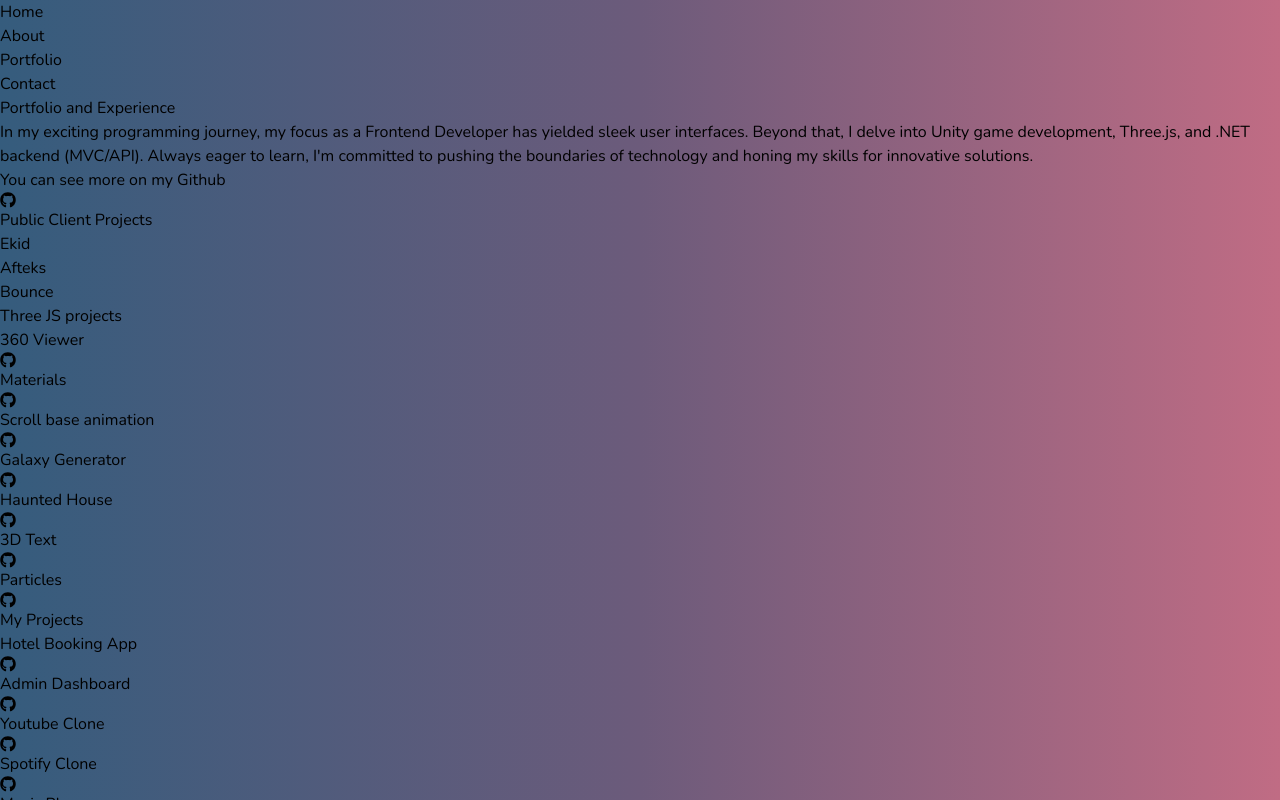
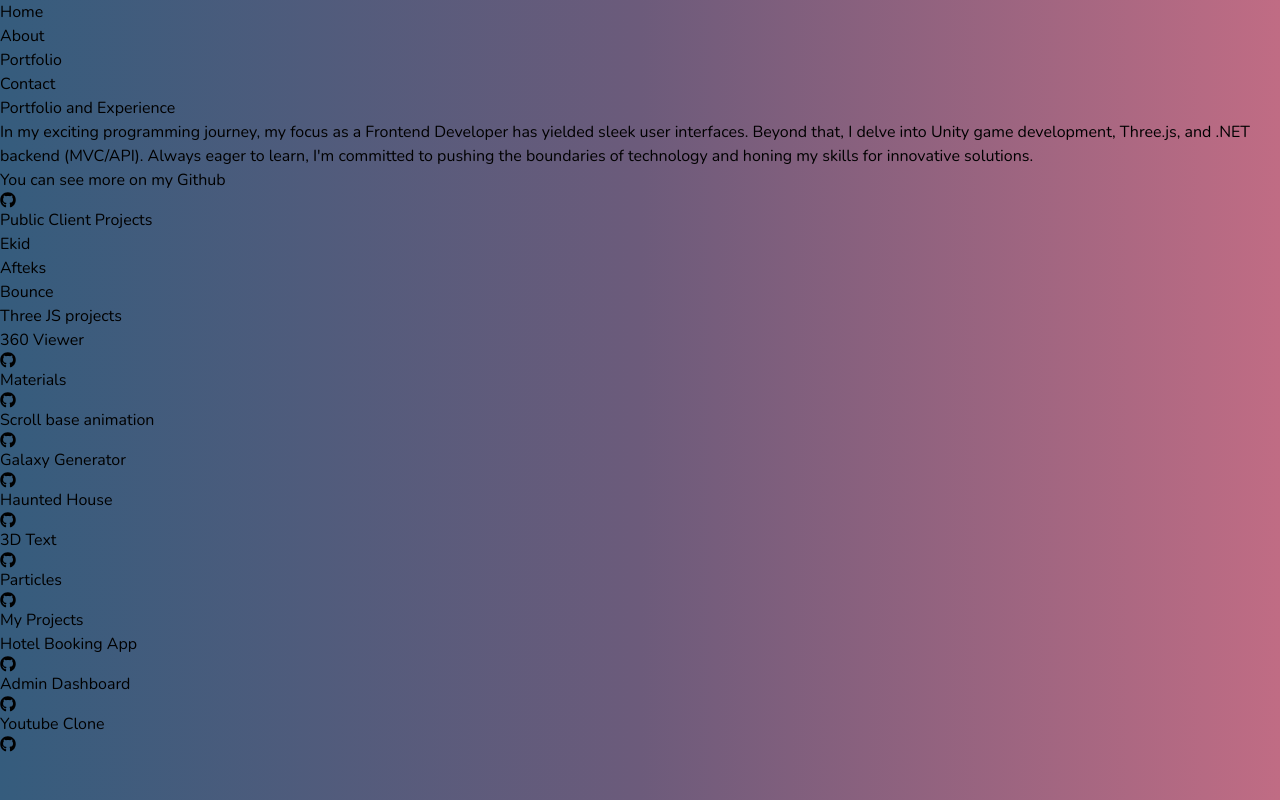
Before and after one commit to thefidanabdulla/thefidanabdulla-portfolio, a React (Vite) app: page /portfolio in a window 1280 px wide. Built offline with nearby package versions, Linux system fonts and the light colour scheme; a web font is replaced by a local one.

Commit message:
Update Portfolio.jsx

```diff
--- a/src/pages/Portfolio.jsx
+++ b/src/pages/Portfolio.jsx
@@ -239,40 +239,8 @@
                 <FaGithub/>
               </Link>
             </div>
-            <div
-                className="w-[300px] py-5 border-[2px] font-bold text-lg tracking-wide border-white rounded-sm bg-transparent hover:bg-[#ffffff50] transition-all duration-300 text-white flex flex-col items-center justify-center gap-3">
-              <Link
-                  target="_blank"
-                  to={"https://spotify-clone-nu-mocha.vercel.app/"}
-                  className="border-b border-white"
-              >
-                Spotify Clone
-              </Link>
-              <Link
-                  target="_blank"
-                  to={"https://github.com/thefidanabdulla/Spotify-Clone"}
-                  className="text-xl text-center"
-              >
-                <FaGithub/>
-              </Link>
-            </div>
-            <div
-                className="w-[300px] py-5 border-[2px] font-bold text-lg tracking-wide border-white rounded-sm bg-transparent hover:bg-[#ffffff50] transition-all duration-300 text-white flex flex-col items-center justify-center gap-3">
-              <Link
-                  target="_blank"
-                  to={"https://music-player-teal-six.vercel.app/"}
-                  className="border-b border-white"
-              >
-                Music Player
-              </Link>
-              <Link
-                  target="_blank"
-                  to={"https://github.com/thefidanabdulla/Music-Player"}
-                  className="text-xl text-center"
-              >
-                <FaGithub/>
-              </Link>
-            </div>
+
+
           </div>
         </div>
       </div>
```
